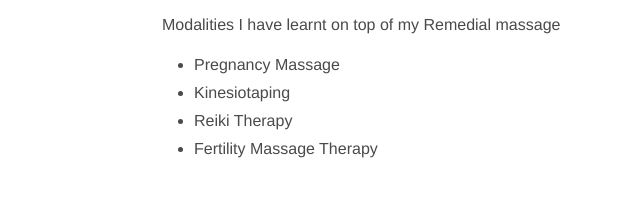
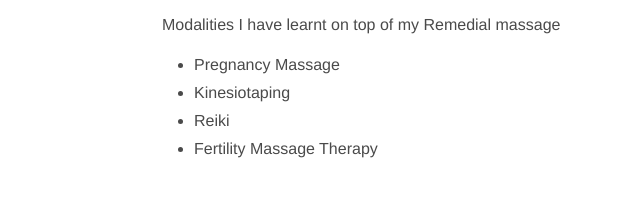
Before and after one commit to pentwo/gatsby-icare, a Gatsby site: page / in a window 1280 px wide. Shown: the part 3297-3513 px from the top of the page, 0-640 px from the left. Built offline with nearby package versions, Linux system fonts and the light colour scheme; Gatsby itself is replaced by a stand-in of ours.

Commit message:
fix: fix typo

```diff
--- a/src/components/about.js
+++ b/src/components/about.js
@@ -69,7 +69,7 @@ export default class About extends Component {
               <ul>
                 <li>Pregnancy Massage</li>
                 <li>Kinesiotaping</li>
-                <li>Reiki Therapy</li>
+                <li>Reiki</li>
                 <li>Fertility Massage Therapy</li>
               </ul>
             </div>
```
